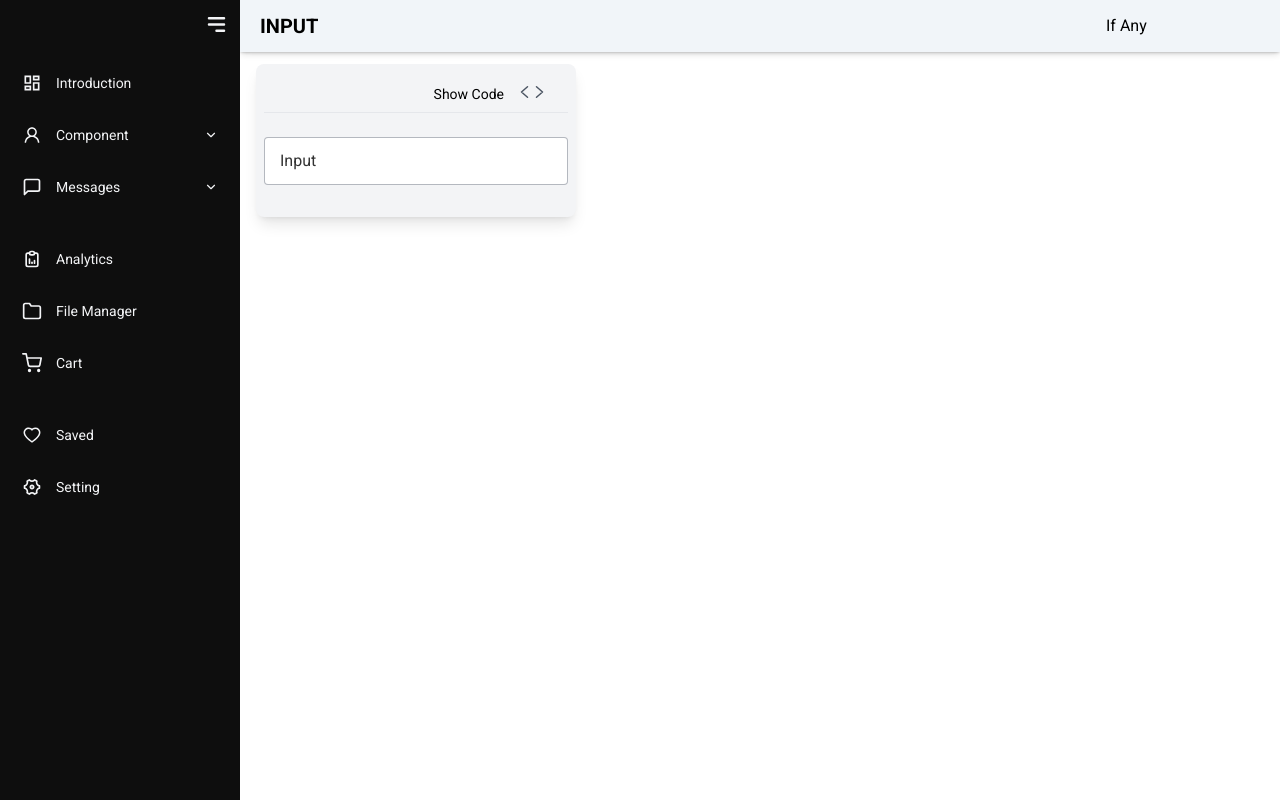
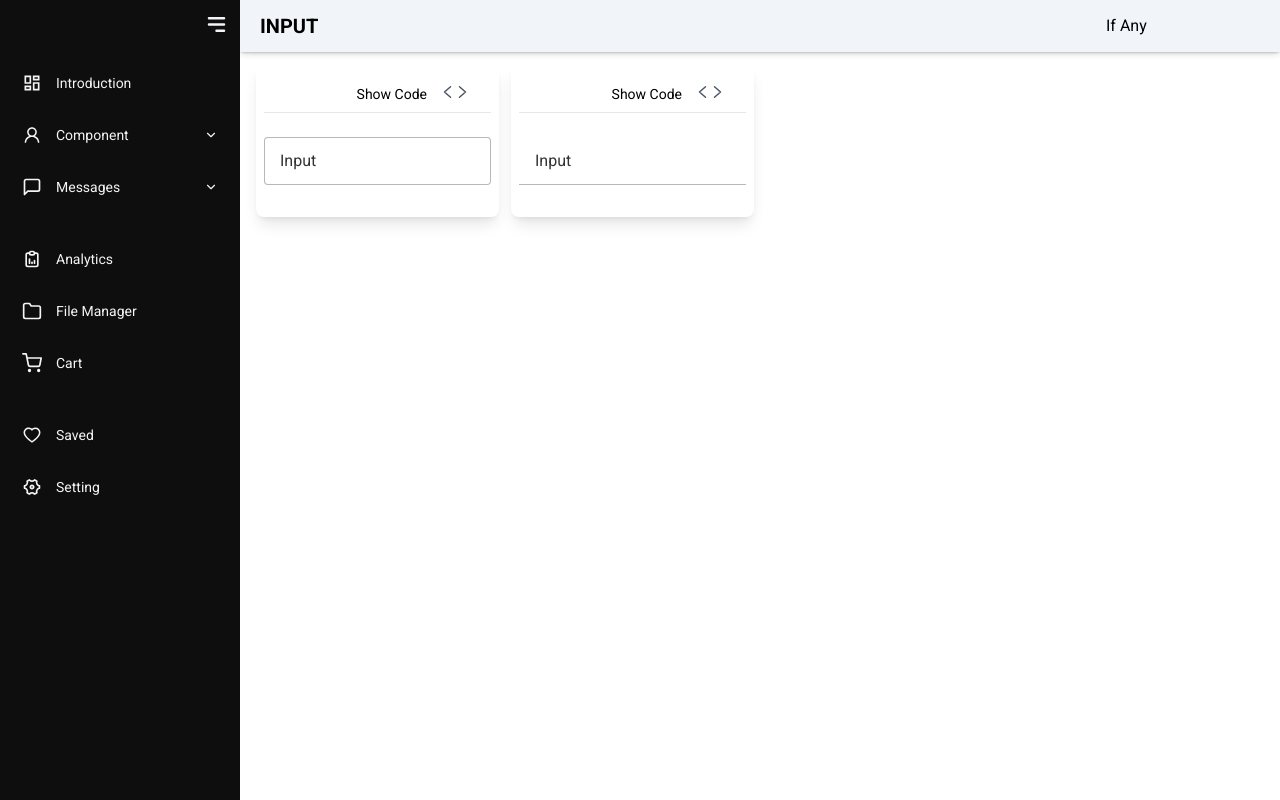
Before and after one commit to KE9SH1N/kenwind, a Next.js app: page /input in a window 1280 px wide. Built offline with nearby package versions, Linux system fonts and the light colour scheme.

Commit message:
added another input component

```diff
--- a/src/app/(routes)/input/page.tsx
+++ b/src/app/(routes)/input/page.tsx
@@ -1,4 +1,6 @@
 import InputLabelAnimation from "@/app/components/inputs/common/InputLabelAnimation";
+import InputLabelBorderless from "@/app/components/inputs/common/InputLabelBorderless";
+import BorderLessLabelAnimationInput from "@/app/components/inputs/input/BorderLessLabelAnimationInput";
 import GlobalLayout from "@/app/global-layout/GlobalLayout";
 import React from "react";
 
@@ -6,7 +8,10 @@ const page = () => {
 	return (
 		<div>
 			<GlobalLayout>
-				<InputLabelAnimation />
+				<div className="ct-grid-cols-4 gap-x-3 gap-y-5">
+					<InputLabelAnimation />
+					<InputLabelBorderless />
+				</div>
 			</GlobalLayout>
 		</div>
 	);
--- a/src/app/components/common/CodeSnipetComp.tsx
+++ b/src/app/components/common/CodeSnipetComp.tsx
@@ -14,7 +14,7 @@ const CodeSnipetComp: React.FC<CodeSnipetProps> = ({
 	children,
 }) => {
 	return (
-		<div className="max-w-xs p-2 bg-gray-100 rounded-lg shadow-lg">
+		<div className="max-w-xs p-2 bg-white rounded-lg shadow-lg">
 			<div>
 				{isOpen ? (
 					<div className="flex items-end justify-end gap-x-4 border-b py-2">
--- /dev/null
+++ b/src/app/components/inputs/common/InputLabelBorderless.tsx
@@ -0,0 +1,46 @@
+"use client";
+import React, { useState } from "react";
+import CodeSnipetModal from "../../modals/CodeSnipetModal";
+import CodeSnipetComp from "../../common/CodeSnipetComp";
+import LabelInput from "../input/LabelInput";
+import BorderLessLabelAnimationInput from "../input/BorderLessLabelAnimationInput";
+
+const InputLabelBorderless = () => {
+	const [isOpen, setIsOpen] = useState(false);
+
+	const toggleShowCode = () => {
+		setIsOpen(!isOpen);
+	};
+
+	const closeModal = () => {
+		setIsOpen(false);
+	};
+	const borderlessAnimatedLabelInputTsx = `
+        <div className="w-full ct-flex-start py-6">
+			<label className="w-full relative cursor-pointer">
+				<input
+					type="text"
+					placeholder="Input"
+					className="h-12 w-full px-[10px] text-sm text-black border-b border-gray-500 border-opacity-50 outline-none focus:border-sky-600 placeholder-gray-300 placeholder-opacity-0 transition duration-200"
+				/>
+				<span className="text-md text-black bg-white text-opacity-80 absolute left-3 top-3 px-1 transition duration-200 input-text">
+					Input
+				</span>
+			</label>
+		</div>
+	`;
+
+	return (
+		<CodeSnipetComp toggleShowCode={toggleShowCode} isOpen={isOpen}>
+			<BorderLessLabelAnimationInput />
+			{isOpen && (
+				<CodeSnipetModal
+					closeModal={closeModal}
+					componentCode={borderlessAnimatedLabelInputTsx}
+				/>
+			)}
+		</CodeSnipetComp>
+	);
+};
+
+export default InputLabelBorderless;
--- /dev/null
+++ b/src/app/components/inputs/input/BorderLessLabelAnimationInput.tsx
@@ -0,0 +1,20 @@
+import React from "react";
+
+const BorderLessLabelAnimationInput = () => {
+	return (
+		<div className="w-full ct-flex-start py-6">
+			<label className="w-full relative cursor-pointer">
+				<input
+					type="text"
+					placeholder="Input"
+					className="h-12 w-full px-[10px] text-sm text-black border-b border-gray-500 border-opacity-50 outline-none focus:border-sky-600 placeholder-gray-300 placeholder-opacity-0 transition duration-200"
+				/>
+				<span className="text-md text-black bg-white text-opacity-80 absolute left-3 top-3 px-1 transition duration-200 input-text">
+					Input
+				</span>
+			</label>
+		</div>
+	);
+};
+
+export default BorderLessLabelAnimationInput;
```
